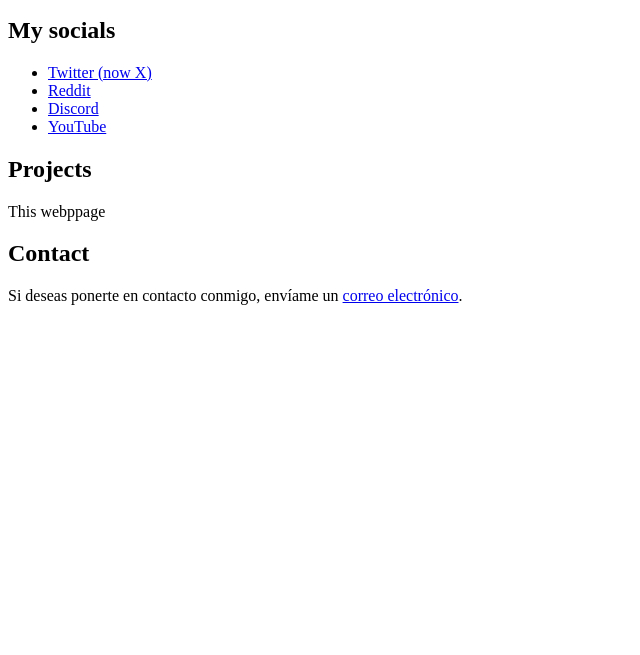
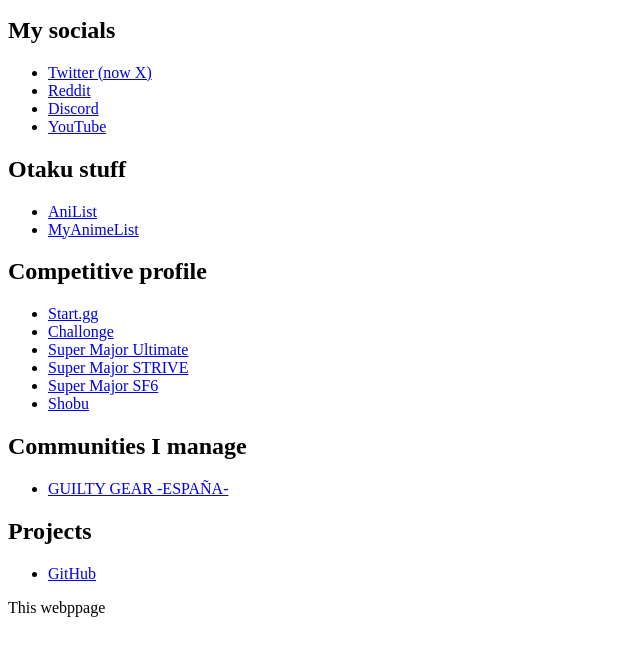
Before and after one commit to TuAbuelaVoladora/TuAbuelaVoladora.github.io, a plain HTML site: page index.html in a window 1280 px wide. Shown: the part 101-756 px from the top of the page, without its empty margins (0-640 px from the left). Drawn offline with Linux system fonts and the light colour scheme.

Commit message:
v0.19
añadido muchos enlaces y quitado cosas privadas

```diff
--- a/index.html
+++ b/index.html
@@ -19,10 +19,29 @@
         <li><a href="https://discord.gg/s6dN5PsX">Discord</a></li>
         <li><a href="https://www.youtube.com/@TuAbuelaVoladora">YouTube</a></li>
       </ul>
+      <h2>Otaku stuff</h2>
+      <ul>
+        <li><a href="https://anilist.co/user/TuAbuelaVoladora/">AniList</a></li>
+        <li><a href="https://myanimelist.net/profile/TuAbuelaVoladora">MyAnimeList</a></li>
+      </ul>
+      <h2>Competitive profile</h2>
+      <ul>
+        <li><a href="https://www.start.gg/user/ceb0232f">Start.gg</a></li>
+        <li><a href="https://challonge.com/es/users/TuAbuelaVoladora">Challonge</a></li>
+        <li><a href="https://www.supermajor.gg/ultimate/player/Tu%20Abuela%20Voladora?id=S5016212">Super Major Ultimate</a></li>
+        <li><a href="https://www.supermajor.gg/strive/player/Tu%20Abuela%20Voladora?id=S5016212">Super Major STRIVE</a></li>
+        <li><a href="https://www.supermajor.gg/sf6/player/Tu%20Abuela%20Voladora?id=S5016212">Super Major SF6</a></li>
+        <li><a href="https://shobuapp.fr/profile/6062">Shobu</a></li>
+      </ul>
+      <h2>Communities I manage</h2>
+      <ul>
+        <li><a href="https://linktr.ee/guiltygearespana">GUILTY GEAR -ESPAÑA-</a></li>
+      </ul>
       <h2>Projects</h2>
+      <ul>
+        <li><a href="https://github.com/TuAbuelaVoladora">GitHub</a></li>
+      </ul>
       <p>This webppage</p>
-      <h2>Contact</h2>
-      <p>Si deseas ponerte en contacto conmigo, envíame un <a href="mailto:tav1119@outlook.es">correo electrónico</a>.</p>
     </div>
   </body>
 </html>
```
